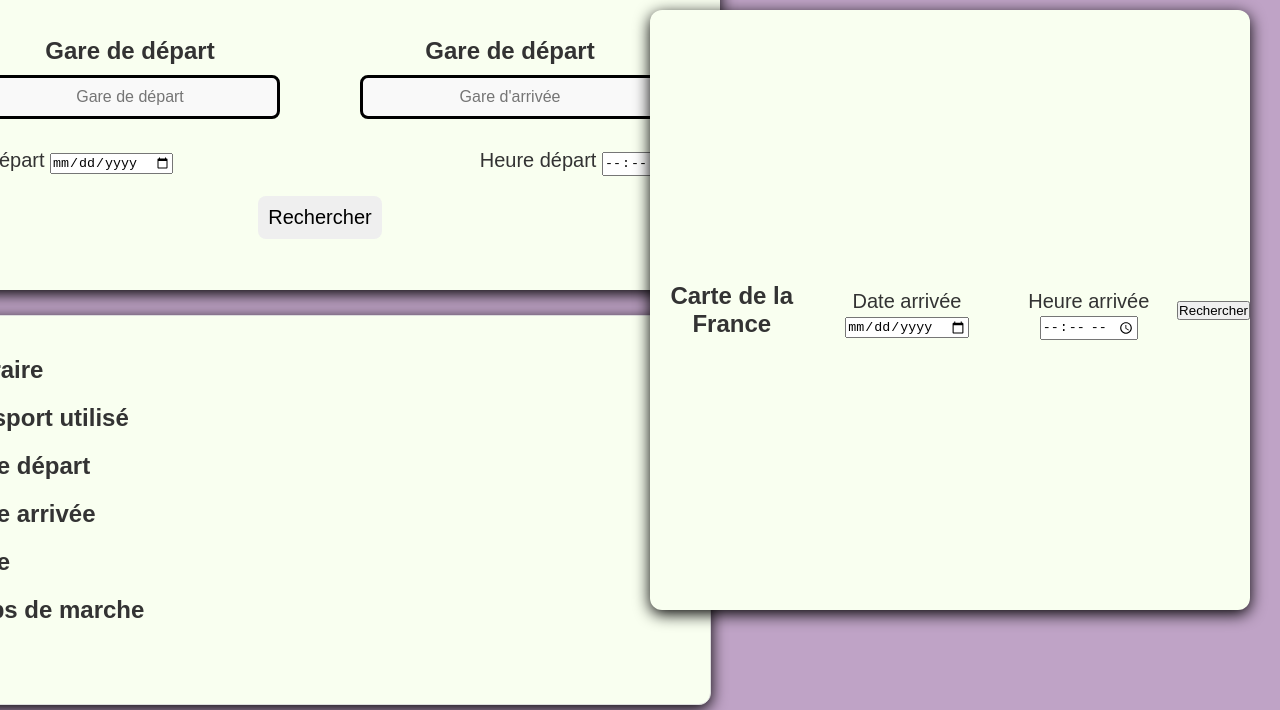
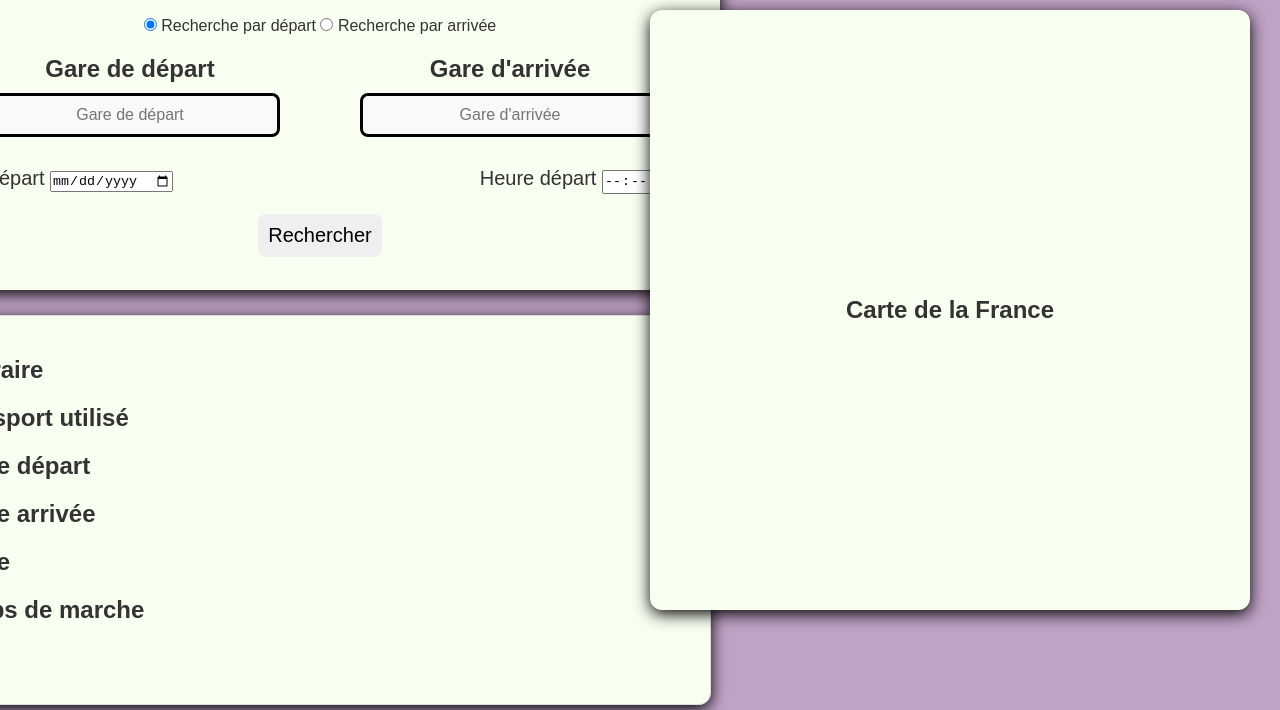
Before and after one commit to Nelson-Tsa/Dataviz.Nelson.Michel.Auriane, a plain HTML site: page index.html in a window 1280 px wide. Shown: the part 90-800 px from the top of the page. Drawn offline with Linux system fonts and the light colour scheme.

Commit message:
ajout bouton radio pour faire apparaitre ou disparaitre le block date et heure

```diff
--- a/index.html
+++ b/index.html
@@ -11,19 +11,30 @@
 <div class="container">
     <h1>Planifiez votre trajet en train</h1>
 
+    <div class="search-type">
+        <div class="search-toggle">
+            <input type="radio" id="departureSearch" name="searchType" value="departure" checked>
+            <label for="departureSearch">Recherche par départ</label>
+
+            <input type="radio" id="arrivalSearch" name="searchType" value="arrival">
+            <label for="arrivalSearch">Recherche par arrivée</label>
+        </div>
+    </div>
+
         <div class="autocomplete-container">
             <div class="autocomplete1"><h2>Gare de départ</h2>
                 <input type="text" id="cityInput" placeholder="Gare de départ" autocomplete="off">
                 <div id="loading">Recherche en cours...</div>
                 <div id="results"></div>
             </div>
-            <div class="autocomplete2"><h2>Gare de départ</h2>
+            <div class="autocomplete2"><h2>Gare d'arrivée</h2>
                 <input type="text" id="villeArriver" placeholder="Gare d'arrivée" autocomplete="off">
                 <div id="loading2">Recherche en cours...</div>
                 <div id="results2"></div>
             </div>
         </div>
 
+    <div id="departureBlock" class="time-date-block">
                     <div class="dateHeure">
                         <div class="dateDepart" id="form">
                             <div id="date">
@@ -39,6 +50,27 @@
 
                     <div id="Recherche">
                         <button id="rechercheDepart">Rechercher</button>
+                    </div>
+
+    </div>
+
+<div id="arrivalBlock" class="time-date-block">
+        <div class="dateHeure">
+            <div class="dateArrivee" id="form">
+                <div id="date">
+                    <label for="dateForm">Date arrivée</label>
+                    <input type="date" id="date2">
+                </div>
+            </div>
+            <div id="time">
+                <label for="timeForm">Heure arrivée</label>
+                <input type="time" id="time2">
+            </div>
+        </div>
+
+        <div id="Recherche">
+            <button id="RechercheArrivee">Rechercher</button>
+        </div>
     </div>
 </div>
 
@@ -64,23 +96,7 @@
 
     <div class="container-right">
         <h2>Carte de la France</h2>
-        <div class="dateHeure">
-            <div class="dateArrivee" id="form">
-                <div id="date">
-                    <label for="dateForm">Date arrivée</label>
-                    <input type="date" id="date2">
-                </div>
-            </div>
-            <div id="time">
-                <label for="timeForm">Heure arrivée</label>
-                <input type="time" id="time2">
-            </div>
-        </div>
 
-        <div id="Recherche">
-            <button id="RechercheArrivee">Rechercher</button>
-        </div>
-        </div>
     </div>
 
 </body>
--- a/script.js
+++ b/script.js
@@ -12,6 +12,13 @@ const date2 = document.getElementById('date2');
 const heureArriver = document.getElementById('time2');
 
 
+const departureRadio = document.getElementById('departureSearch');
+const arrivalRadio = document.getElementById('arrivalSearch');
+const departureBlock = document.getElementById('departureBlock');
+const arrivalBlock = document.getElementById('arrivalBlock');
+
+
+
 let codeInseeArriver
 let codeInseeDepart
 let dateDepart
@@ -20,6 +27,29 @@ let timeStart
 
 let dateArriver
 let timeEnd
+
+
+// Initialisation de l'interface
+window.addEventListener('DOMContentLoaded', () => {
+    // Par défaut, afficher le bloc de recherche par départ et cacher le bloc de recherche par arrivée
+    departureBlock.style.display = 'block';
+    arrivalBlock.style.display = 'none';
+});
+
+// Gestion des boutons radio pour changer le type de recherche
+departureRadio.addEventListener('change', () => {
+    if (departureRadio.checked) {
+        departureBlock.style.display = 'block';
+        arrivalBlock.style.display = 'none';
+    }
+});
+
+arrivalRadio.addEventListener('change', () => {
+    if (arrivalRadio.checked) {
+        departureBlock.style.display = 'none';
+        arrivalBlock.style.display = 'block';
+    }
+});
 
 //---------------------Ville Depart---------------------
 
```
Lines whose indentation alone changed are shown as unchanged.
